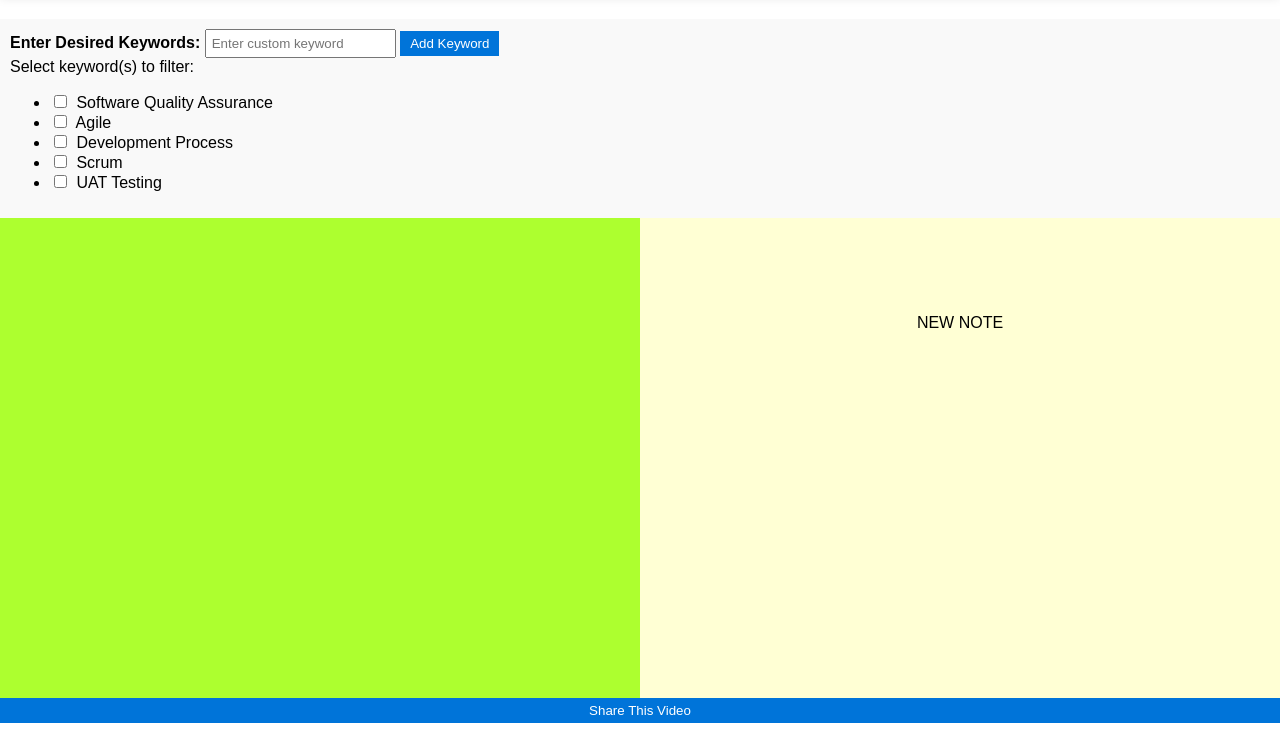
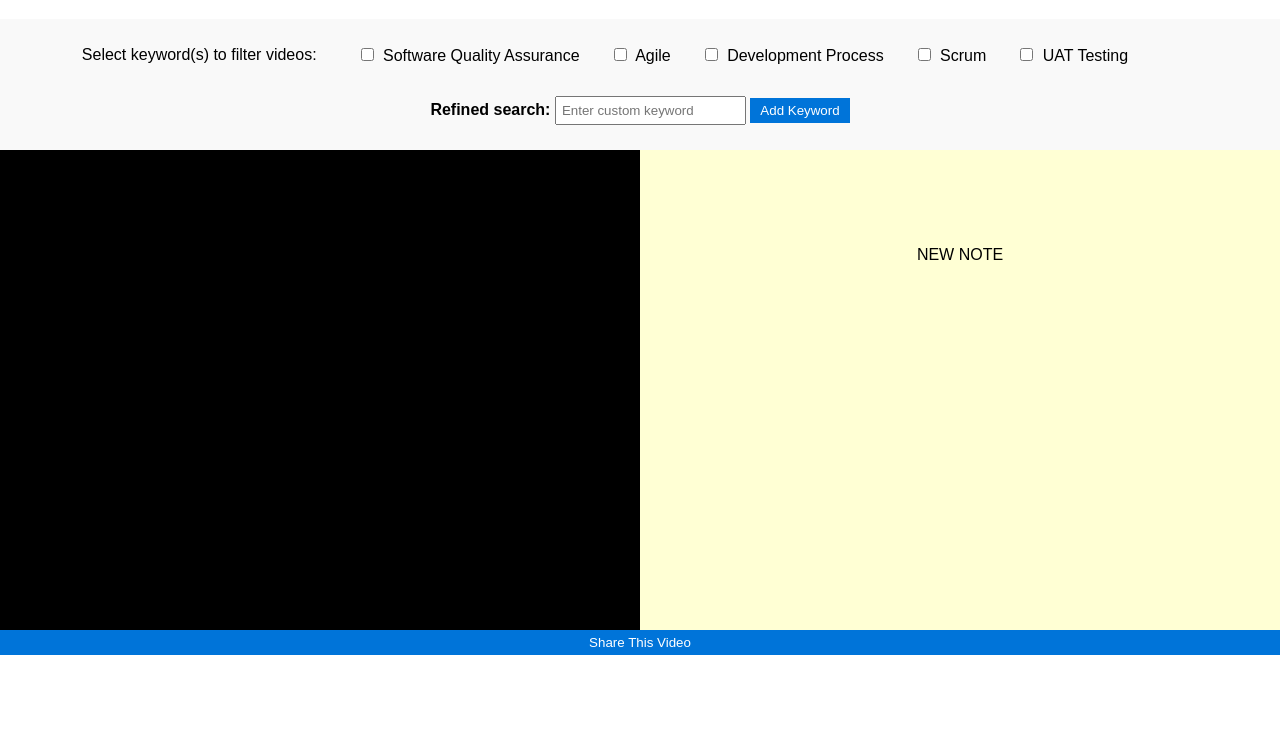
Before and after one commit to zhenyiteo/UNM-SQA-2023-24, a plain HTML site: page index.html in a window 1280 px wide. Shown: the part 81-814 px from the top of the page. Drawn offline with nearby package versions, Linux system fonts and the light colour scheme; no server answers.

Commit message:
changed layout of checkboxes

```diff
--- a/index.html
+++ b/index.html
@@ -14,21 +14,27 @@
     <h1>Group 6 Software Quality Assurance Videos</h1>
 
     <div id="keyword-section">
+        <div class="filtering-section">
+            <label for="custom-keywords-list">Select keyword(s) to filter videos:</label>
+            <ul id="checkbox-list">
+            <li class="checkbox-item"><input type="checkbox" name="keyword" value="Software Quality Assurance"> Software Quality Assurance </li>
+            <li class="checkbox-item"><input type="checkbox" name="keyword" value="Agile"> Agile </li>
+            <li class="checkbox-item"><input type="checkbox" name="keyword" value="Development Process"> Development Process </li>
+            <li class="checkbox-item"><input type="checkbox" name="keyword" value="Scrum"> Scrum </li>
+            <li class="checkbox-item"><input type="checkbox" name="keyword" value="UAT Testing"> UAT Testing </li> </ul>
+            <ul id="custom-keywords-list"></ul> <!-- Add this element for custom keywords -->
+        </div>
+
+
         <form id="keyword-form">
 
-            <label for="keywords"><b>Enter Desired Keywords:</b></label>
+            <label for="keywords"><b>Refined search:</b></label>
             <input type="text" id="custom-keyword" placeholder="Enter custom keyword">
             <button type="submit">Add Keyword</button> <br>
 
         </form>
-        <label for="custom-keywords-list">Select keyword(s) to filter:</label> <br>
-        <ul>
-        <li><input type="checkbox" name="keyword" value="Software Quality Assurance"> Software Quality Assurance </li>
-        <li><input type="checkbox" name="keyword" value="Agile"> Agile </li>
-        <li><input type="checkbox" name="keyword" value="Development Process"> Development Process </li>
-        <li><input type="checkbox" name="keyword" value="Scrum"> Scrum </li>
-        <li><input type="checkbox" name="keyword" value="UAT Testing"> UAT Testing </li> </ul>
-        <ul id="custom-keywords-list"></ul> <!-- Add this element for custom keywords -->
+
+
 
     </div>
     <div id="video-title"></div>
--- a/script.js
+++ b/script.js
@@ -92,7 +92,7 @@ function onPlayerState(event) {
 function updateQuery() {
     const selectedKeywords = Array.from(document.querySelectorAll('input[name="keyword"]:checked'))
         .map(checkbox => checkbox.value); //select all the checkboxes that are currently checked on the page, then convert to array
-    const customKeywords = Array.from(document.querySelectorAll('#custom-keywords-list input[type="checkbox"]:checked'))
+    const customKeywords = Array.from(document.querySelectorAll('#checkbox-list input[type="checkbox"]:checked'))
         .map(checkbox => checkbox.value);
     const customKeywordInput = document.getElementById('custom-keyword');
     const customKeyword = customKeywordInput.value.trim(); //trim any whitespace
@@ -115,8 +115,9 @@ document.getElementById('keyword-form').addEventListener('submit', function (e)
     const customKeyword = customKeywordInput.value.trim();
 
     if (customKeyword) {
-        const customKeywordsList = document.getElementById('custom-keywords-list');
+        const customKeywordsList = document.getElementById('checkbox-list');
         const li = document.createElement('li');
+        li.classList.add("checkbox-item")
         li.innerHTML = `<input type="checkbox" value="${customKeyword}" checked> ${customKeyword}`; //html list and checkbox checked
         customKeywordsList.appendChild(li); //append item to list
         customKeywordInput.value = ''; // Clear the input field
@@ -263,7 +264,6 @@ function trackVideoTime() {
             Child.classList.remove("highlight");
         }
 
-
         });
 
     }, 100)
@@ -320,10 +320,6 @@ function closeModal() {
 }
 
 
-
-
-
-
 // Function to get notes for a specific video ID
 function getNotesForVideo(videoID) {
     return notes.filter(note => note.id === videoID);
--- a/style.css
+++ b/style.css
@@ -8,7 +8,7 @@ body {
 
 h1{
     background-color: #fff;
-    box-shadow: 0 1px 10px rgba(0, 0, 0, 0.1);
+    /* box-shadow: 0 1px 10px rgba(0, 0, 0, 0.1); */
     padding: 10px;
     text-align: center;
 }
@@ -80,7 +80,7 @@ color: aqua;
 
 #video-player {
     /* padding: 5px; */
-    background-color: greenyellow;
+    background-color: black;
     width: 50%;
     float: left;
     height: 60vh;
@@ -224,6 +224,37 @@ iframe {
 }
 
 /* Style checkboxes */
+
+
+.checkbox-item{
+
+    padding-right: 30px;
+
+}
+
+#checkbox-list{
+    list-style: none; /* Remove default list styles */
+    display: flex;
+    border: 20px;
+    flex-wrap: nowrap;
+    overflow-x: auto; /* Enable horizontal scrolling */
+
+}
+
+.filtering-section{
+    text-align: center;
+    justify-content: center;
+    align-items: center;
+    display: flex;
+    /* overflow-x: auto; */
+}
+
+#keyword-form{
+    text-align: center;
+    padding: 15px;
+
+}
+
 input[type="checkbox"] {
     margin-right: 5px;
 }
@@ -231,6 +262,12 @@ input[type="checkbox"] {
 /* Style the custom keyword input and search button */
 #custom-keyword {
     padding: 5px;
+}
+
+#custom-keywords-list{
+    list-style: none;
+    display: flex;
+
 }
 
 /* Style the search button */
```
